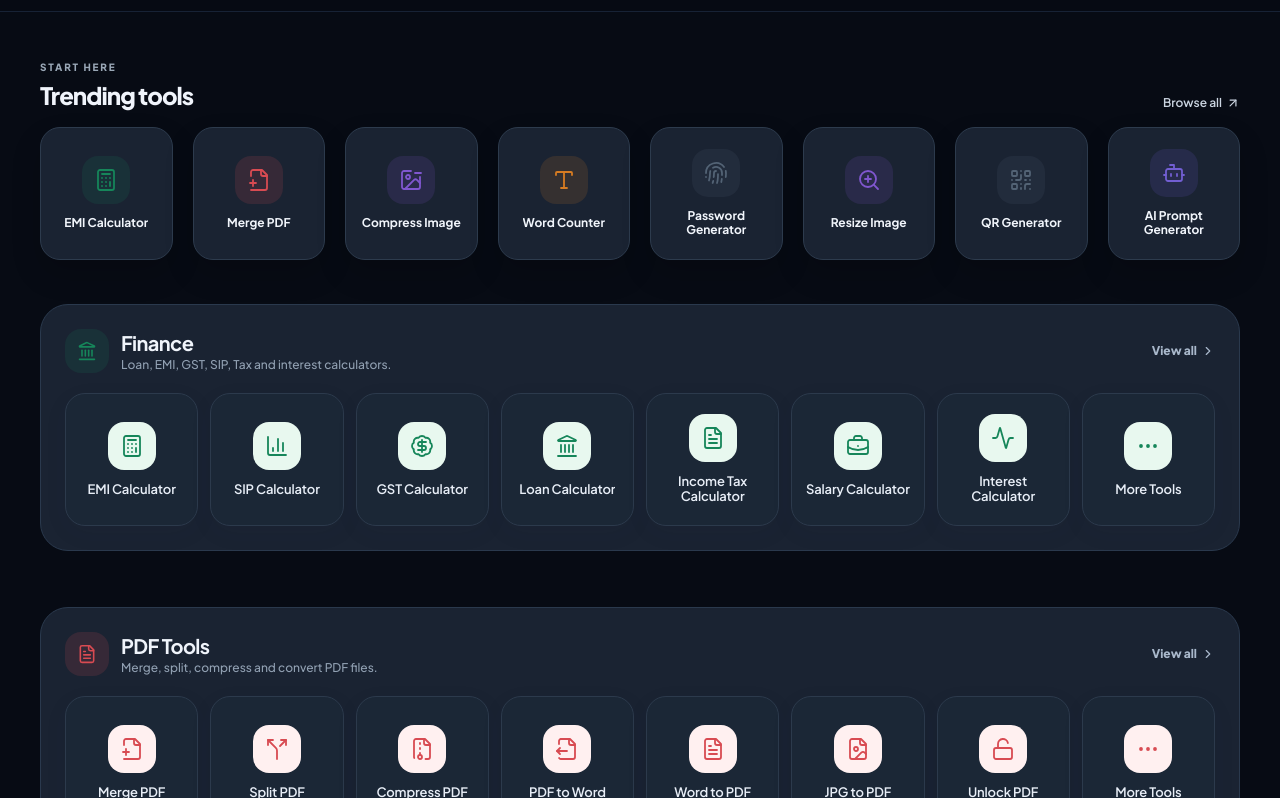
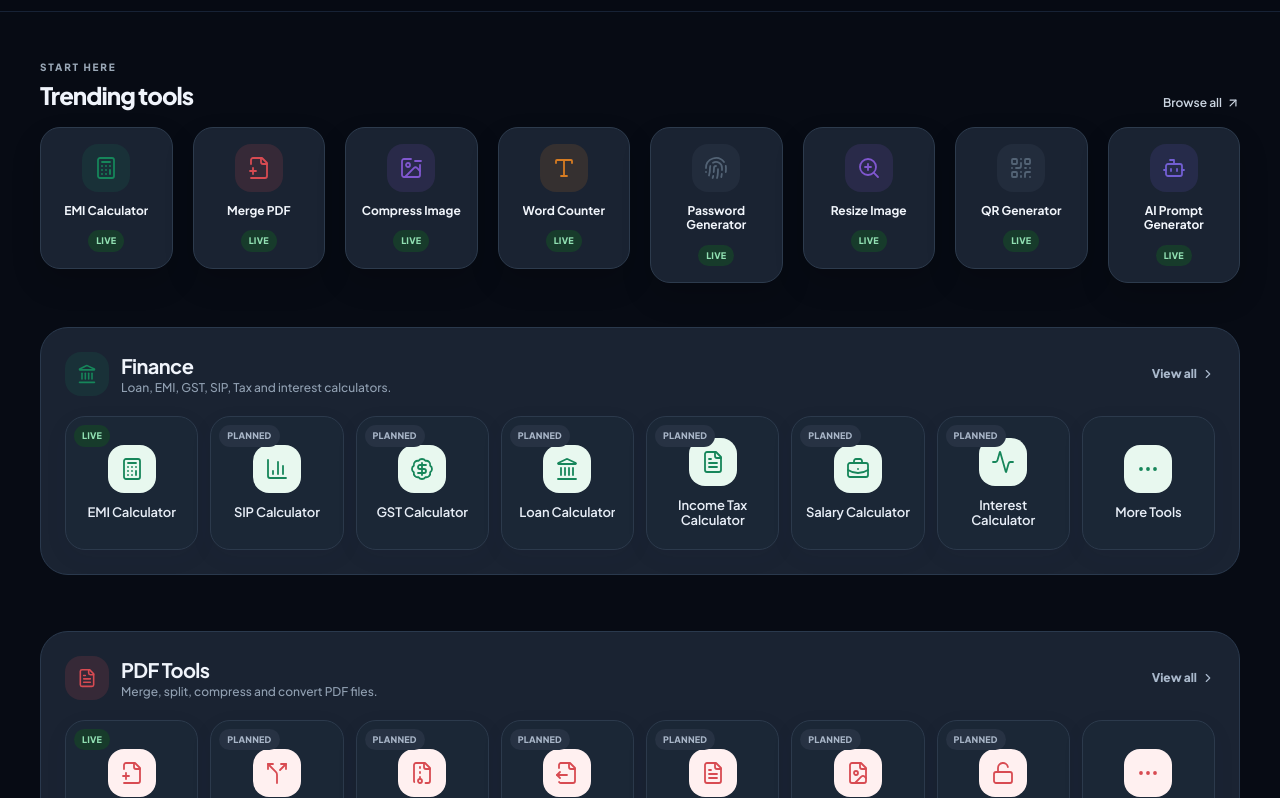
Before and after one commit to samavb6-oss/toolhub, a React (Vite) app: page / in a window 1280 px wide. Shown: the part 822-1620 px from the top of the page. Built offline with nearby package versions, Linux system fonts and the light colour scheme.

Commit message:
Clarify live versus planned tools in directory

```diff
--- a/src/components/ToolsHomepage.tsx
+++ b/src/components/ToolsHomepage.tsx
@@ -120,9 +120,9 @@ function getToolKey(categoryName: string, toolName: string): string {
 }
 
 function ToolTile({
-  tool, category, isFavorite, isSelected, onSelect, onFavorite,
+  tool, category, isFavorite, isSelected, isAvailable, onSelect, onFavorite,
 }: {
-  tool: Tool; category: Category; isFavorite: boolean; isSelected: boolean;
+  tool: Tool; category: Category; isFavorite: boolean; isSelected: boolean; isAvailable: boolean;
   onSelect: () => void; onFavorite: () => void;
 }) {
   const Icon = tool.icon;
@@ -141,6 +141,7 @@ function ToolTile({
           <Icon aria-hidden="true" className="h-6 w-6" strokeWidth={1.8} />
         </span>
         <span className="line-clamp-2 max-w-[10rem] text-[13px] font-semibold leading-[1.18] tracking-[-0.01em] text-[#26364a] dark:text-[#e8eef7]">{tool.name}</span>
+        {tool.name !== "More Tools" && <span className={`absolute left-2 top-2 rounded-full px-2 py-1 text-[9px] font-extrabold tracking-wide ${isAvailable ? "bg-[#e5f7ec] text-[#167447] dark:bg-[#173b2b] dark:text-[#91e0b2]" : "bg-[#f0f2f5] text-[#697789] dark:bg-[#273243] dark:text-[#a9b6c8]"}`}>{isAvailable ? "LIVE" : "PLANNED"}</span>}
         {isSelected && <span className="absolute inset-x-0 bottom-0 h-1 bg-[#2d6cdf]" />}
       </button>
       <button
@@ -351,6 +352,7 @@ export function ToolsHomepage() {
                   return <button type="button" key={tool.name} onClick={() => selectTool(tool, category)} data-testid={`trending-${tool.name.toLowerCase().replaceAll(" ", "-")}`} style={{ animationDelay: `${index * 60}ms` }} className="group flex aspect-square w-full flex-col items-center justify-center gap-3 rounded-[20px] border border-[#e2e8ef] bg-white/75 px-3 py-4 text-center shadow-[0_7px_24px_rgba(28,44,70,0.045)] transition duration-300 hover:-translate-y-1 hover:border-[#c6d6ee] hover:bg-white focus-visible:outline-none focus-visible:ring-4 focus-visible:ring-[#2d6cdf]/20 dark:border-[#2d3b4d] dark:bg-[#1a2332] dark:shadow-[0_14px_30px_rgba(0,0,0,0.16)] dark:hover:border-[#48617f] dark:hover:bg-[#243244]">
                     <span className="flex h-12 w-12 shrink-0 items-center justify-center rounded-2xl transition duration-300 group-hover:scale-105" style={{ backgroundColor: darkMode ? `${category.accent}25` : category.tint, color: category.accent }}><Icon aria-hidden="true" className="h-6 w-6" strokeWidth={1.8} /></span>
                     <span className="line-clamp-2 max-w-[9rem] text-[12px] font-bold leading-[1.2] text-[#35485f] dark:text-[#f1f5fb]">{tool.name}</span>
+                    <span className="rounded-full bg-[#e5f7ec] px-2 py-1 text-[9px] font-extrabold tracking-wide text-[#167447] dark:bg-[#173b2b] dark:text-[#91e0b2]">LIVE</span>
                   </button>;
                 })}
               </div>
@@ -364,7 +366,7 @@ export function ToolsHomepage() {
                   <div className="min-w-0 flex-1">
                     <p className="mb-1 text-[10px] font-extrabold uppercase tracking-[0.16em] text-[#6d8dbd] dark:text-[#a4c2ef]">{selectedTool.tool.name === "More Tools" ? "Browse category" : "Tool directory"}</p>
                     <h2 className="text-lg font-extrabold tracking-[-0.03em] text-[#203a64] dark:text-[#e8f0fc]">{selectedTool.tool.name === "More Tools" ? `More ${selectedTool.category.name} tools` : selectedTool.tool.name}</h2>
-                    {selectedTool.tool.name !== "More Tools" && <p className="mt-1 text-xs font-medium text-[#7086a3] dark:text-[#aabbd1]">This tool is listed in {selectedTool.category.name}. The eight working tools are available from Trending tools.</p>}
+                    {selectedTool.tool.name !== "More Tools" && <p className="mt-1 text-xs font-medium text-[#7086a3] dark:text-[#aabbd1]">{getToolPathByName(selectedTool.tool.name) ? `Open the live ${selectedTool.tool.name} tool from this tile.` : `${selectedTool.tool.name} is planned but is not available yet. The eight LIVE tools in Trending tools are ready to use.`}</p>}
                   </div>
                   <div className="flex items-center gap-2">
                     <button type="button" onClick={() => setSelectedTool(null)} aria-label="Close selected tool panel" className="flex h-10 w-10 items-center justify-center rounded-xl text-[#7e96b6] transition hover:bg-white hover:text-[#2d6cdf] focus-visible:outline-none focus-visible:ring-4 focus-visible:ring-[#2d6cdf]/20 dark:hover:bg-[#263e60]"><X aria-hidden="true" className="h-[18px] w-[18px]" /></button>
@@ -398,7 +400,8 @@ export function ToolsHomepage() {
                   <div className="grid grid-cols-2 gap-3 sm:grid-cols-4 sm:gap-4 lg:grid-cols-8 lg:gap-3">
                     {category.tools.map((tool) => {
                       const toolKey = getToolKey(category.name, tool.name);
-                      return <ToolTile key={tool.name} tool={tool} category={category} isFavorite={favorites.includes(toolKey)} isSelected={selectedTool?.tool.name === tool.name && selectedTool.category.name === category.name} onSelect={() => selectTool(tool, category)} onFavorite={() => toggleFavorite(toolKey)} />;
+                      const isAvailable = tool.name === "More Tools" || Boolean(getToolPathByName(tool.name));
+                      return <ToolTile key={tool.name} tool={tool} category={category} isAvailable={isAvailable} isFavorite={favorites.includes(toolKey)} isSelected={selectedTool?.tool.name === tool.name && selectedTool.category.name === category.name} onSelect={() => selectTool(tool, category)} onFavorite={() => toggleFavorite(toolKey)} />;
                     })}
                   </div>
                 </div>
```
